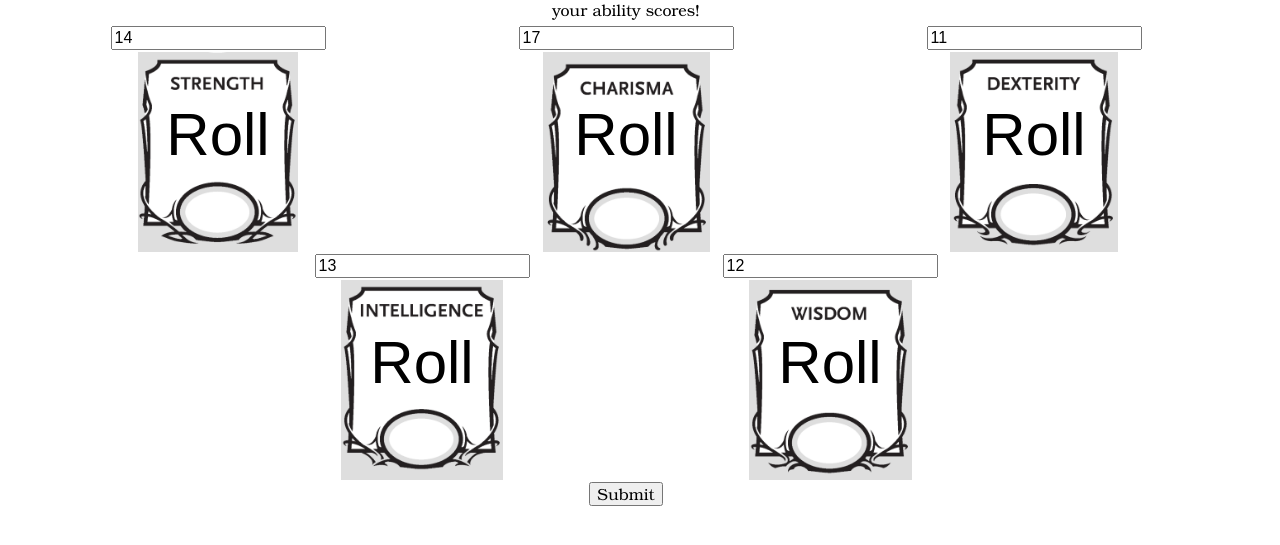
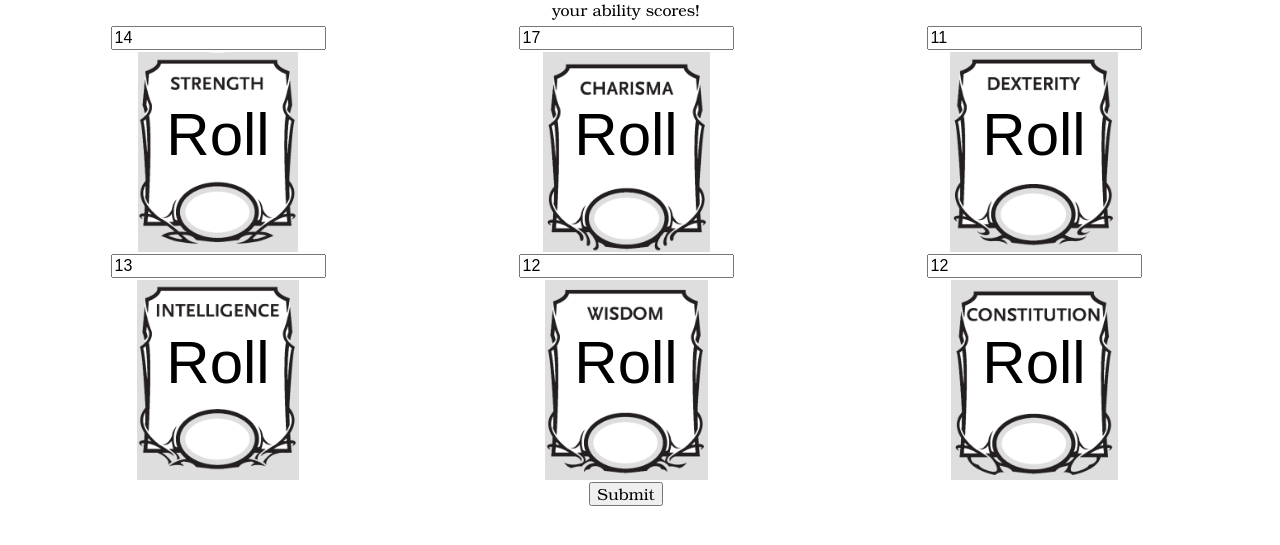
Before and after one commit to DamonK19/DnD-Character-Sheet-Generator, a PHP site: page /step1.php in a window 1280 px wide. Shown: the part 118-663 px from the top of the page. Run offline with PHP 8.4, Linux system fonts and the light colour scheme.

Commit message:
added constitution to step 1

```diff
--- a/public/css/application.css
+++ b/public/css/application.css
@@ -1973,6 +1973,10 @@ button {
 
 .wisdom {
   background-image: url("../assets/images/wisdom.png");
+}
+
+.constitution {
+  background-image: url("../assets/images/constitution.png");
 }
 
 .slideshows {
--- a/public/scss/ui/_step1.scss
+++ b/public/scss/ui/_step1.scss
@@ -37,3 +37,6 @@
 .wisdom {
   background-image: url('../assets/images/wisdom.png');
 }
+.constitution {
+  background-image: url('../assets/images/constitution.png');
+}
--- a/public/step1.php
+++ b/public/step1.php
@@ -14,7 +14,7 @@ if (isset($_POST['stat_submit'])) {
   try  {
 		// Query...
 		$sql = "INSERT INTO stats(cID, strength, dexterity, constitution, intelligence, wisdom, charisma)
-		VALUES ('1', '$_POST[strength]', '$_POST[dexterity]', '0', '$_POST[intelligence]', '$_POST[wisdom]', '$_POST[charisma]')";
+		VALUES ('1', '$_POST[strength]', '$_POST[dexterity]', '$_POST[constitution]', '$_POST[intelligence]', '$_POST[wisdom]', '$_POST[charisma]')";
 
 		// Execution...
 		mysqli_query($con, $sql);
@@ -92,6 +92,17 @@ if (isset($_POST['stat_submit'])) {
 				</div>
 			<!-- // ABILITY SCORE BLOCK -->
 			</div>
+			<div class="grid one-third centered text-center">
+				<input type="text" name="constitution" id="constitution">
+				<!-- ABILITY SCORE BLOCK -->
+				<div class="ability-score-block constitution">
+					<!-- BUTTON -->
+					<div class="ability-score-button generate"></div>
+					<!-- RESULT -->
+					<div id="roller_6" class="ability-score">Roll</div>
+				</div>
+			<!-- // ABILITY SCORE BLOCK -->
+			</div>
 		</div>
 		<!-- SUBMIT BUTTON -->
 		<div class="grid-wrapper one-whole">
```
Also changed, not shown: public/assets/js/ability_score_roller.js, 1 other file.
